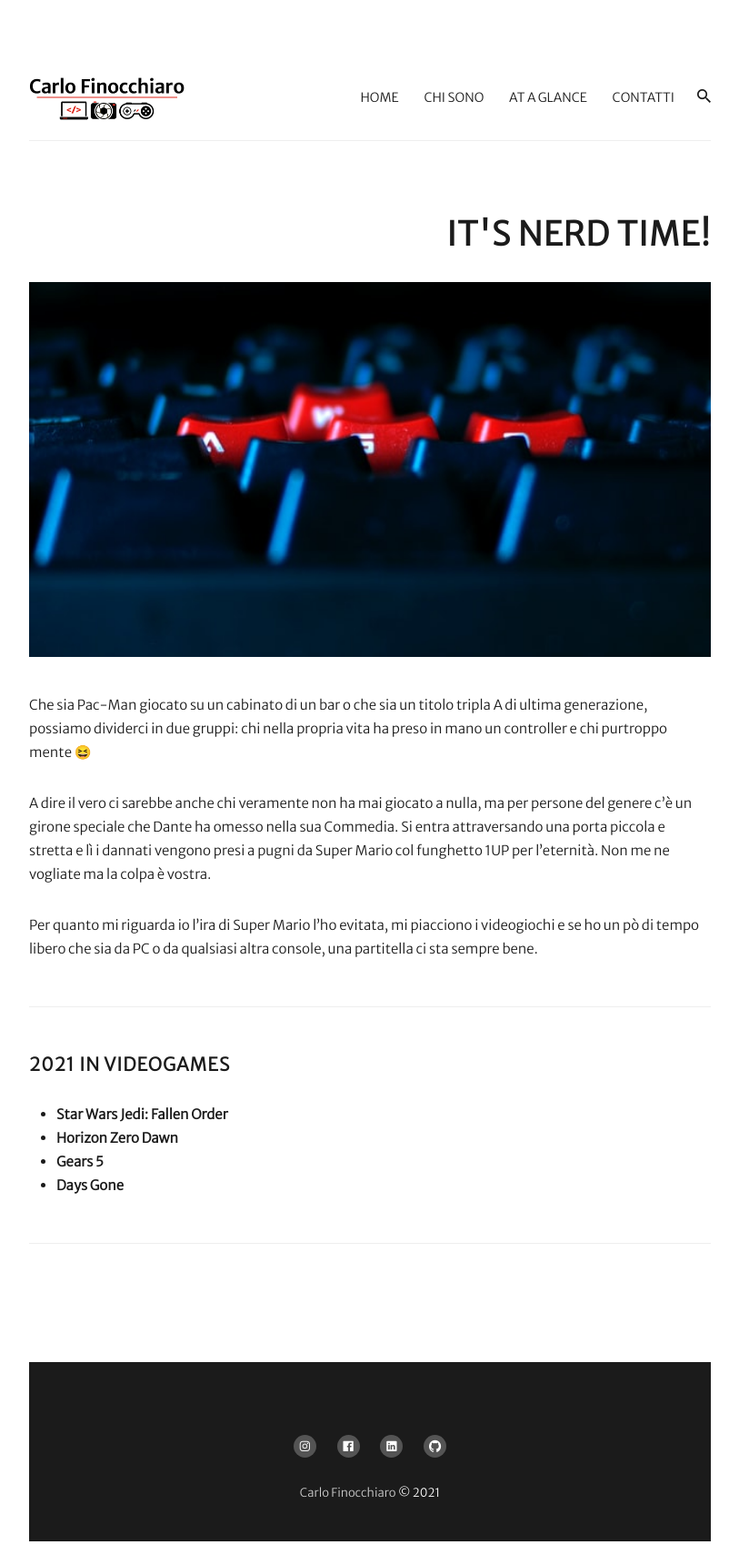
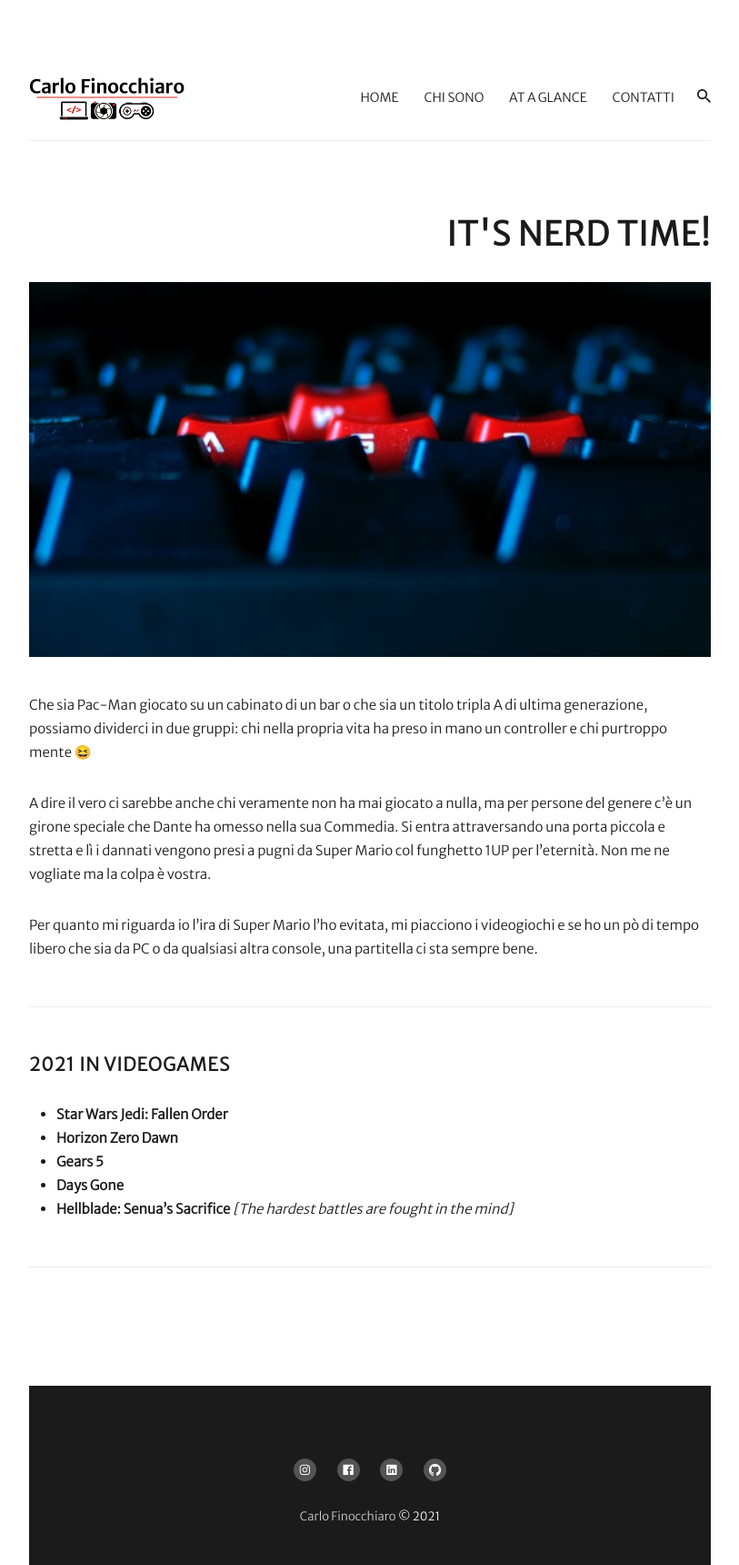
Before and after one commit to carlofinocchiaro/carlofinocchiaro.github.io, a Jekyll site: the page built from _pages/atAGlancePage/gaming.md, in a window 1280 px wide. Shown: the whole page at 91% size, without its empty margins (233-1046 px from the left). Built offline with Jekyll 4.4.1, drawn with Linux system fonts in a browser that asks for light colours; nearby versions of some CDN libraries; emoji names are drawn with the system emoji font; before the commit the page ends 1694 px from its top, so only the background shows below that.

Commit message:
Update At a glance - Gaming

```diff
--- a/_pages/atAGlancePage/gaming.md
+++ b/_pages/atAGlancePage/gaming.md
@@ -19,5 +19,7 @@ Per quanto mi riguarda io l'ira di Super Mario l'ho evitata, mi piacciono i vide
 * **Horizon Zero Dawn**
 * **Gears 5**
 * **Days Gone**
+* **Hellblade: Senua's Sacrifice**
+*[The hardest battles are fought in the mind]*
 
 ***
```
Also changed, not shown: _pages/98-newsAndUpdate.md (+1 -0 lines).
